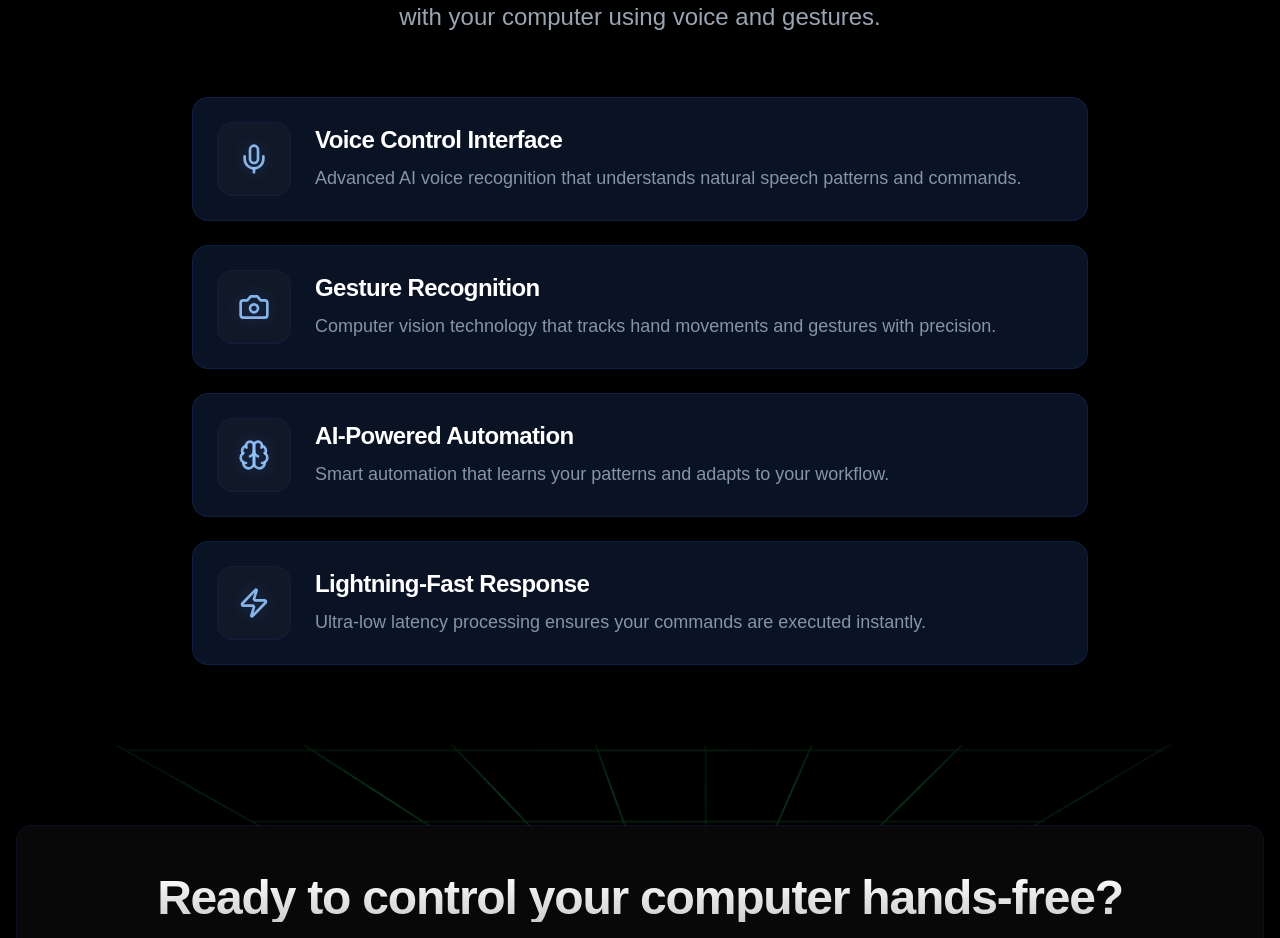
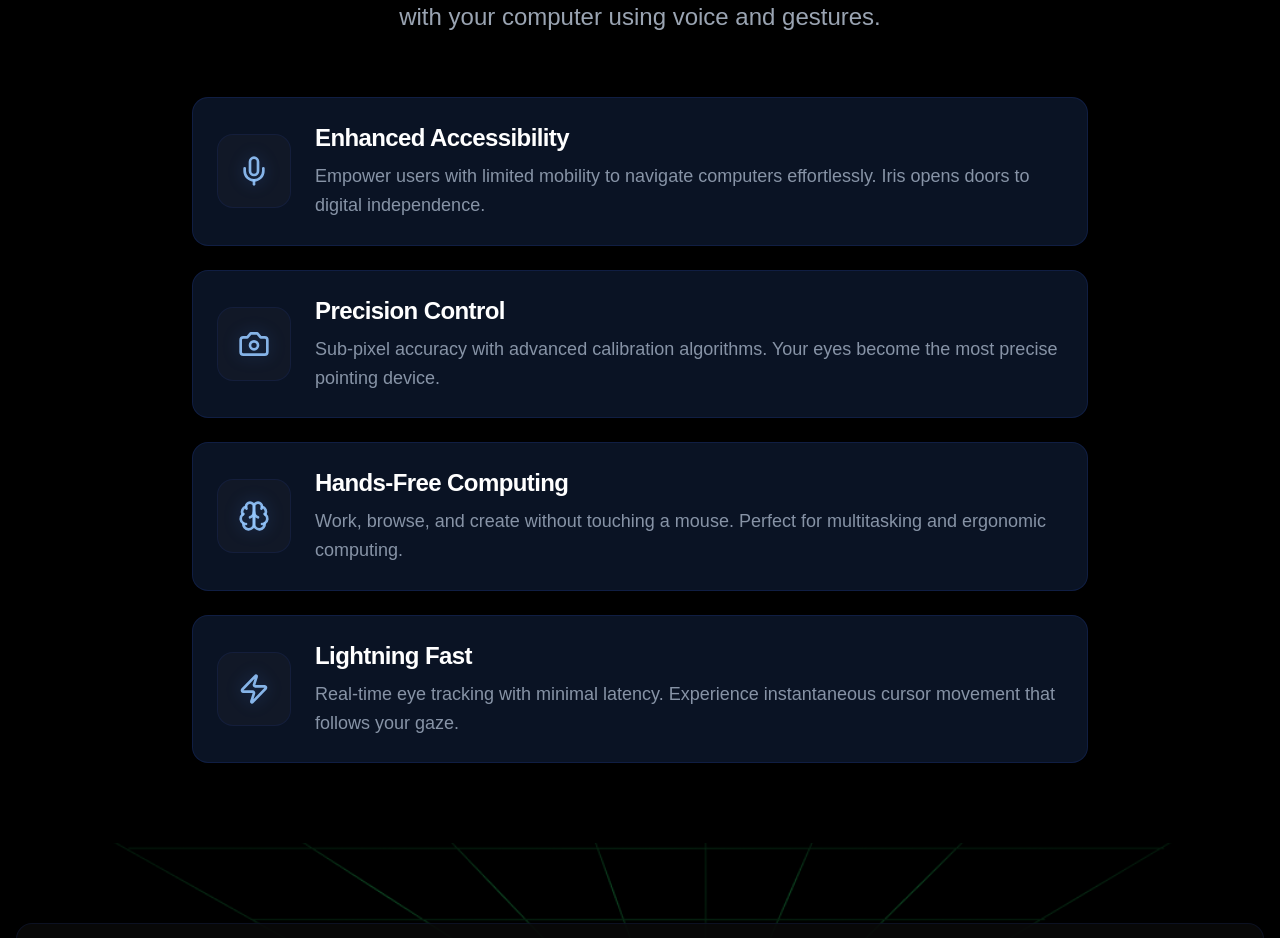
Before and after one commit to adamhjouj/Iris-Website, a React (Vite) app: page / in a window 1280 px wide. Shown: the part 2949-3887 px from the top of the page. Built offline with nearby package versions, Linux system fonts and the light colour scheme; a web font is replaced by a local one.

Commit message:
even more changes ig

```diff
--- a/src/components/features/NewFeaturesSection.tsx
+++ b/src/components/features/NewFeaturesSection.tsx
@@ -4,23 +4,23 @@ import { Mic, Camera, Brain, Zap } from 'lucide-react';
 const features = [
   {
     icon: <Mic className="w-8 h-8 text-blue-300/90 drop-shadow-[0_0_8px_rgba(59,130,246,0.3)]" />,
-    title: "Voice Control Interface",
-    description: "Advanced AI voice recognition that understands natural speech patterns and commands.",
+    title: "Enhanced Accessibility",
+    description: "Empower users with limited mobility to navigate computers effortlessly. Iris opens doors to digital independence.",
   },
   {
     icon: <Camera className="w-8 h-8 text-blue-300/90 drop-shadow-[0_0_8px_rgba(59,130,246,0.3)]" />,
-    title: "Gesture Recognition",
-    description: "Computer vision technology that tracks hand movements and gestures with precision.",
+    title: "Precision Control",
+    description: "Sub-pixel accuracy with advanced calibration algorithms. Your eyes become the most precise pointing device.",
   },
   {
     icon: <Brain className="w-8 h-8 text-blue-300/90 drop-shadow-[0_0_8px_rgba(59,130,246,0.3)]" />,
-    title: "AI-Powered Automation",
-    description: "Smart automation that learns your patterns and adapts to your workflow.",
+    title: "Hands-Free Computing",
+    description: "Work, browse, and create without touching a mouse. Perfect for multitasking and ergonomic computing.",
   },
   {
     icon: <Zap className="w-8 h-8 text-blue-300/90 drop-shadow-[0_0_8px_rgba(59,130,246,0.3)]" />,
-    title: "Lightning-Fast Response",
-    description: "Ultra-low latency processing ensures your commands are executed instantly.",
+    title: "Lightning Fast",
+    description: "Real-time eye tracking with minimal latency. Experience instantaneous cursor movement that follows your gaze.",
   }
 ];
 
```
